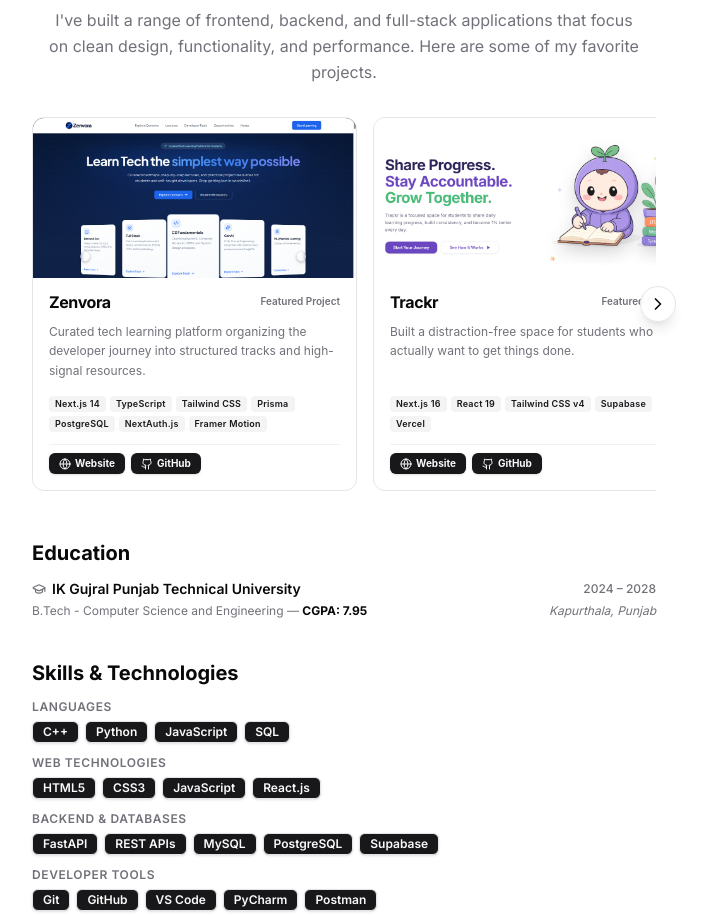
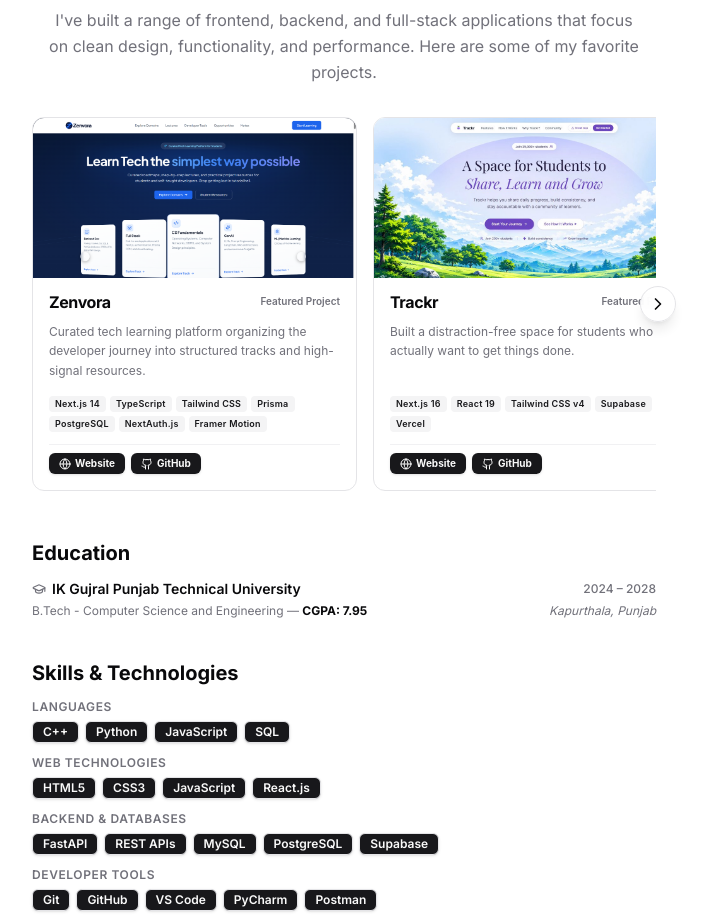
Before and after one commit to samiralam321/portfolio, a React (Vite) app: page / in a window 1280 px wide. Shown: the part 1140-2055 px from the top of the page, without its empty margins (296-1003 px from the left). Built offline with nearby package versions, Linux system fonts and the light colour scheme.

Commit message:
Update Trackr project cover image

```diff
--- a/src/App.jsx
+++ b/src/App.jsx
@@ -936,7 +936,8 @@ function App() {
       period: "Featured Project",
       description: "Built a distraction-free space for students who actually want to get things done.",
       tech: ["Next.js 16", "React 19", "Tailwind CSS v4", "Supabase", "Vercel"],
-      image: "/images/trackr_mockup.png",
+      image: "/images/trackr_mockup.jpg",
+      imageFit: "object-cover object-top",
       links: [
         { name: "Website", url: "https://trackr-ten-eta.vercel.app/", icon: <Globe className="size-3" /> },
         { name: "GitHub", url: "https://github.com/samiralam321/NewTrackr", icon: <Github className="size-3 text-white" /> }
```
Also changed, not shown: public/images/trackr_mockup.jpg (added).
